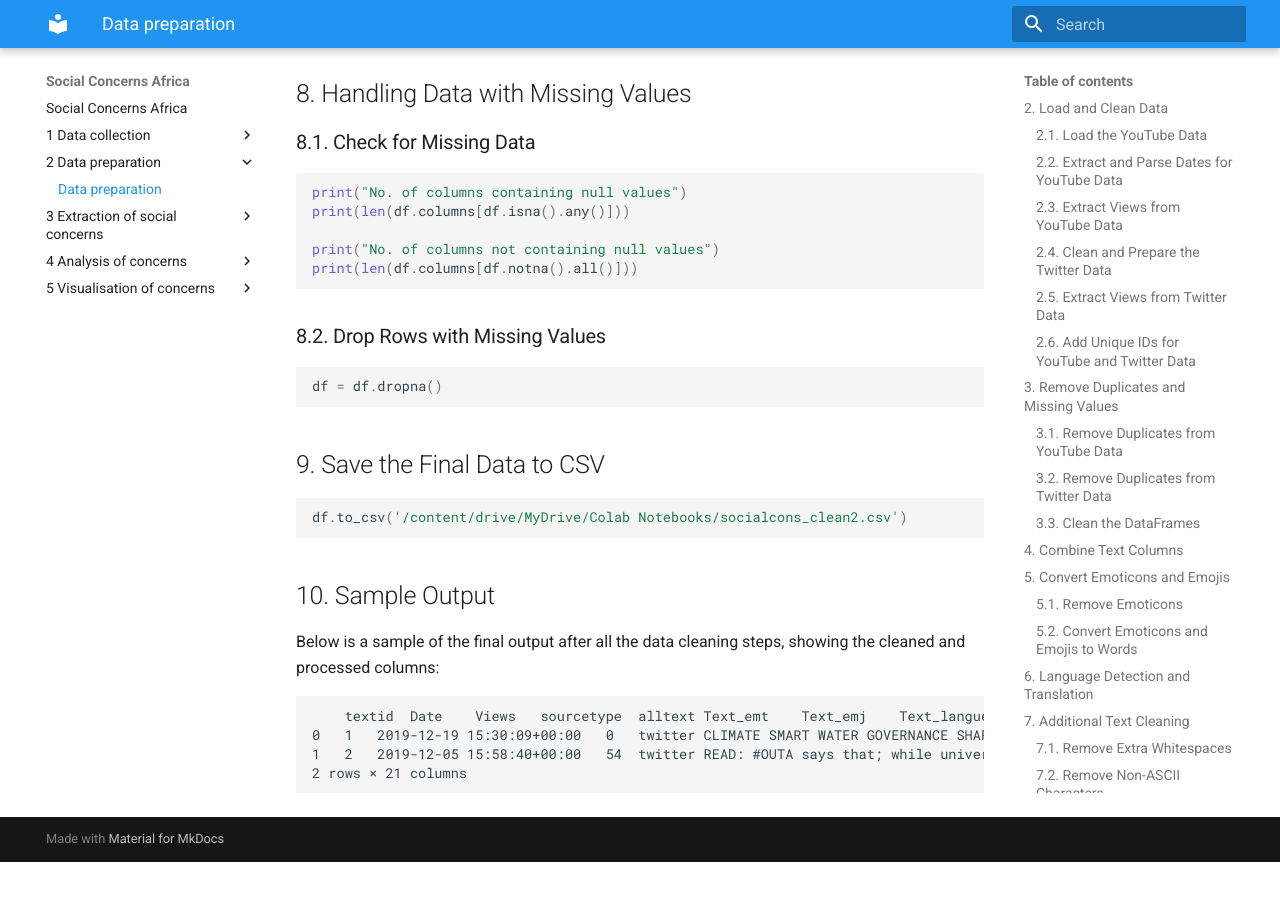
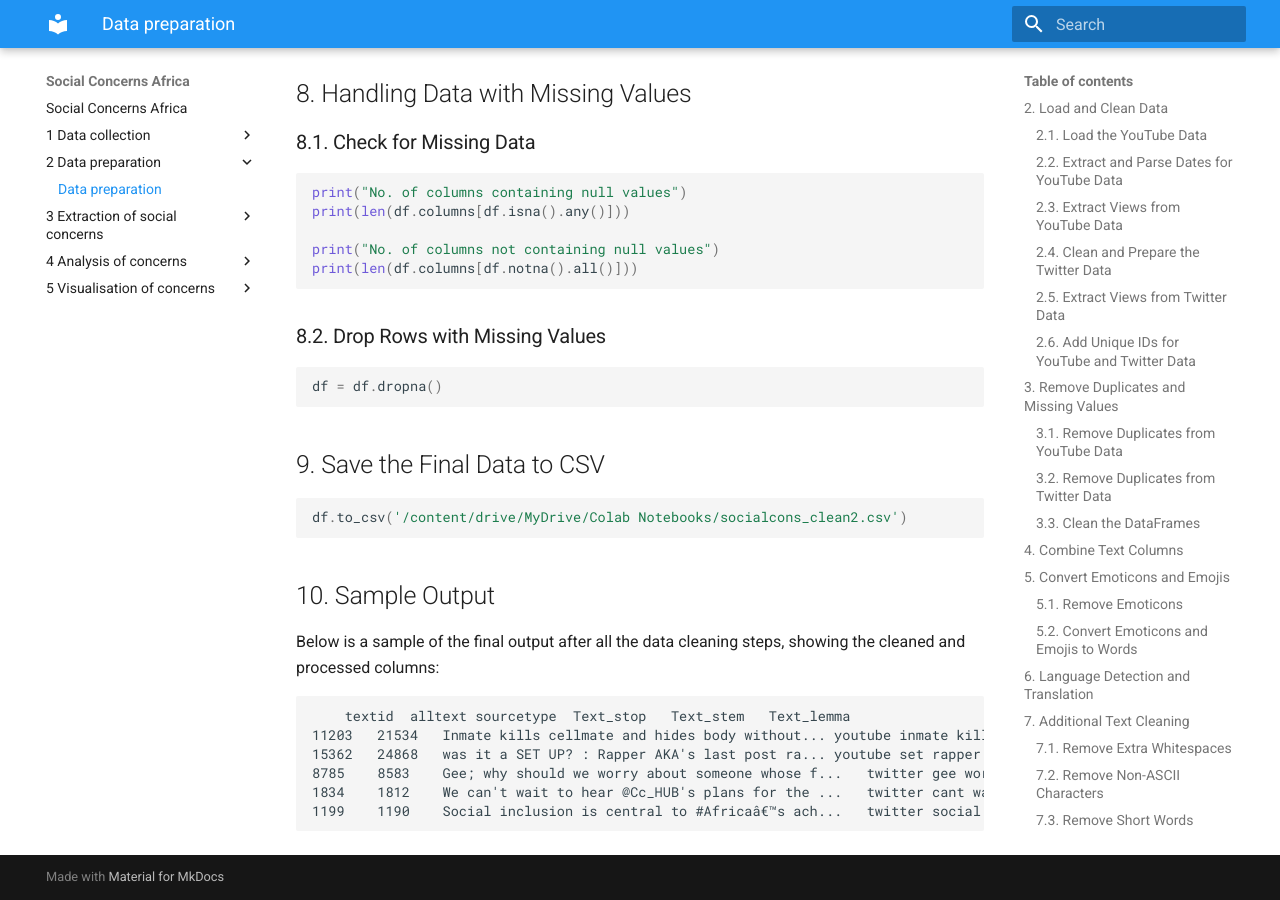
Before and after one commit to SibitendaHarriet/SnDAP, an MkDocs documentation site: the page built from docs/2_Data_preparation/data_preparation.md, in a window 1280 px wide and 900 px high, scrolled down 6260 px. Built offline with MkDocs 1.6.1 and Material for MkDocs 9.7.7, drawn with Linux system fonts in a browser that asks for light colours; before the commit the page ends 7122 px from its top, so only the background shows below that.

Commit message:
msingkhlk

````diff
--- a/docs/2_Data_preparation/data_preparation.md
+++ b/docs/2_Data_preparation/data_preparation.md
@@ -310,8 +310,10 @@ df.to_csv('/content/drive/MyDrive/Colab Notebooks/socialcons_clean2.csv')
 Below is a sample of the final output after all the data cleaning steps, showing the cleaned and processed columns:
 
 ```
-   	textid	Date	Views	sourcetype	alltext	Text_emt	Text_emj	Text_langue	Text_translate	Text_langue2	...	Text_punct	Text_tags	Text_chat	Text_spell	Text_langue3	Text_translate2	Text_token	Text_stop	Text_stem	Text_lemma
-0	1	2019-12-19 15:30:09+00:00	0	twitter	CLIMATE SMART WATER GOVERNANCE SHARED ECOSYSTE...	CLIMATE SMART WATER GOVERNANCE SHARED ECOSYSTE...	CLIMATE SMART WATER GOVERNANCE SHARED ECOSYSTE...	en	CLIMATE SMART WATER GOVERNANCE SHARED ECOSYSTE...	en	...	climate smart water governance shared ecosyste...	climate smart water governance shared ecosyste...	climate smart water governance shared ecosyste...	climate smart water governance shared ecosyste...	en	climate smart water governance shared ecosyste...	[climate, smart, water, governance, shared, ec...	climate smart water governance shared ecosyste...	climat smart water govern share ecosystemxd in...	climate smart water governance shared ecosyste...
-1	2	2019-12-05 15:58:40+00:00	54	twitter	READ: #OUTA says that; while universal health ...	REASadness #OUTA says that; while universal he...	REASadness #OUTA says that; while universal he...	en	REASadness #OUTA says that; while universal he...	en	...	reasadness says that while universal health c...	reasadness says that while universal health c...	reasadness says that while universal health co...	reasadness says that while universal health co...	en	reasadness says that while universal health co...	[reasadness, says, that, while, universal, hea...	reasadness says universal health coverage soci...	reasad say univers health coverag social moral...	reasadness say universal health coverage socia...
-2 rows × 21 columns
+  	textid	alltext	sourcetype	Text_stop	Text_stem	Text_lemma
+11203	21534	Inmate kills cellmate and hides body without...	youtube	inmate kills cellmate hides body without guard...	inmat kill cellmat hide bodi without guard not...	inmate kill cellmate hide body without guard n...
+15362	24868	was it a SET UP? : Rapper AKA's last post ra...	youtube	set rapper akas last post raises questions dur...	set rapper aka last post rais question durban ...	set rapper akas last post raise question durba...
+8785	8583	Gee; why should we worry about someone whose f...	twitter	gee worry someone whose father moved family so...	gee worri someon whose father move famili sout...	gee worry someone whose father moved family so...
+1834	1812	We can't wait to hear @Cc_HUB's plans for the ...	twitter	cant wait hear hubs plans launch amp global so...	cant wait hear hub plan launch amp global soci...	cant wait hear hub plan launch amp global soci...
+1199	1190	Social inclusion is central to #Africaâ€™s ach...	twitter	social inclusion central trademarks achievemen...	social inclus central trademark achiev tackl c...	social inclusion central trademark achievement..
 ```
````
Also changed, not shown: docs/1_Data_collection/twitter-data-collection.md (+4 -17 lines).
